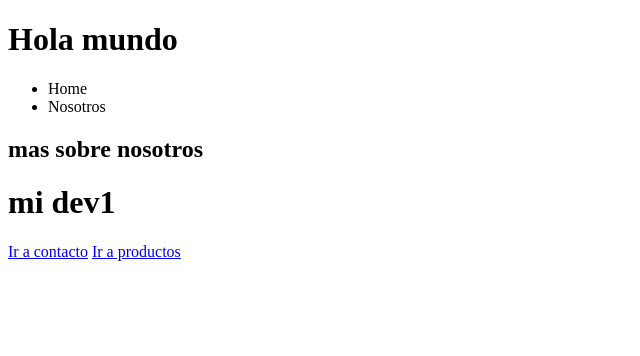
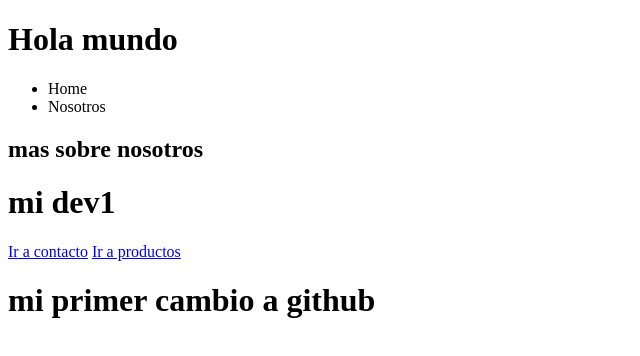
Before and after one commit to PolRucana/practica1, a plain HTML site: page index.html in a window 1280 px wide. Shown: the whole page, without its empty margins (0-640 px from the left). Drawn offline with Linux system fonts and the light colour scheme.

Commit message:
mi primer cambio a github

```diff
--- a/index.html
+++ b/index.html
@@ -19,5 +19,10 @@
 	</div>
 	<a href="contacto.html">Ir a contacto</a>
 	<a href="products.html">Ir a productos</a>
+
+	<div class="cam">
+		<h1>mi primer cambio a github</h1>
+	</div>
+
 </body>
 </html>
```
